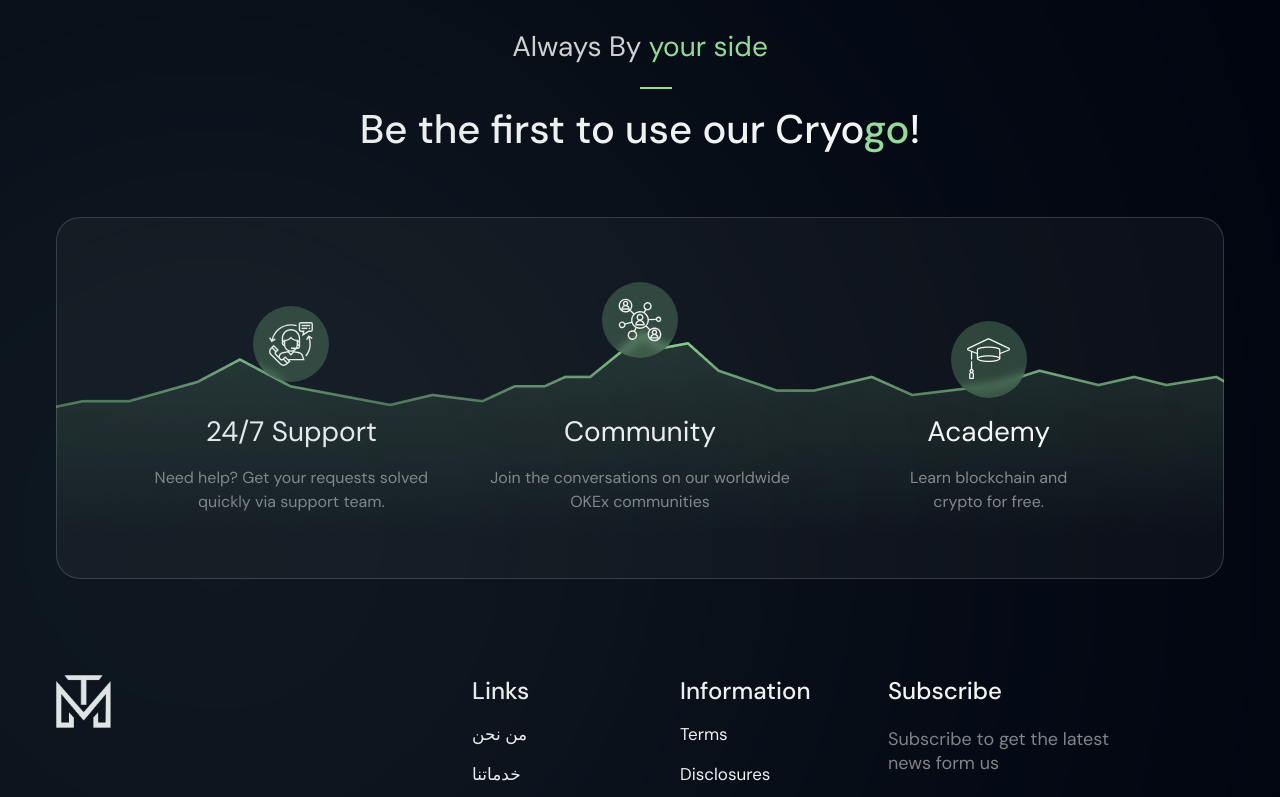
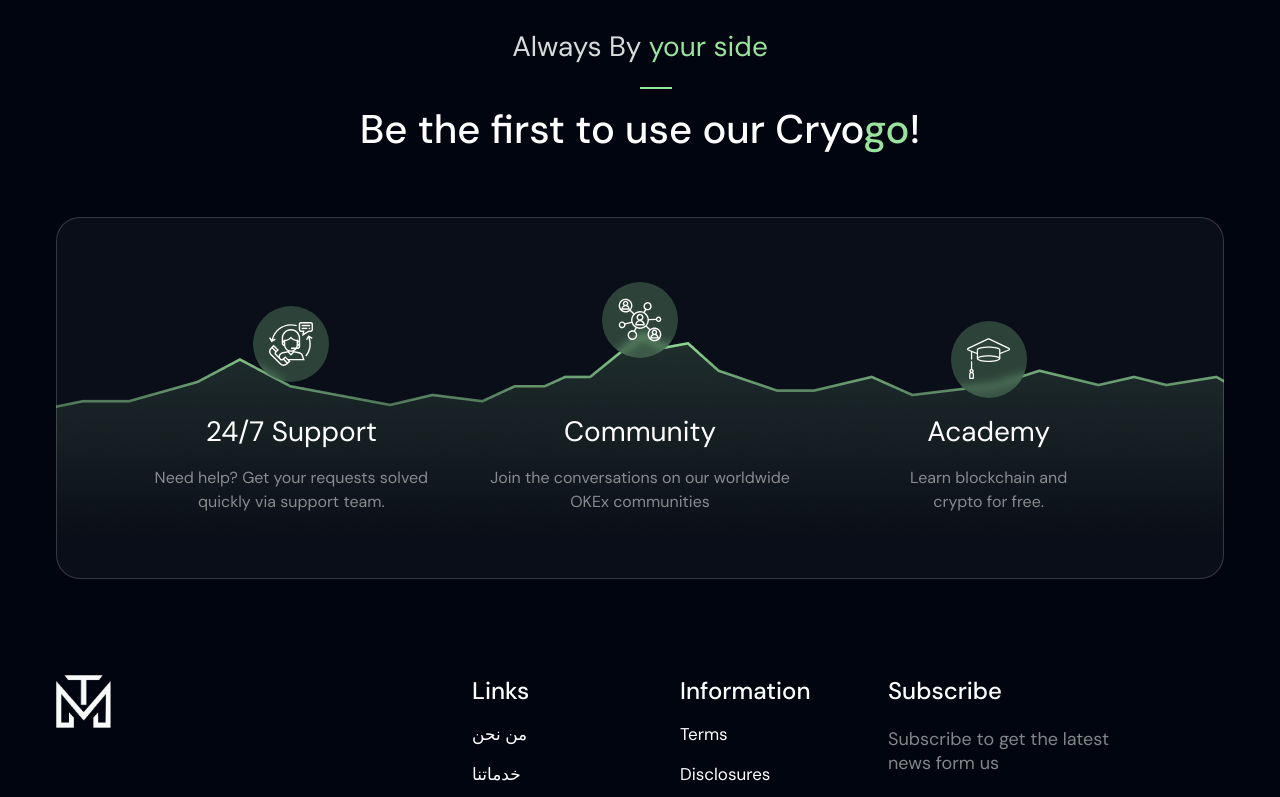
Before and after one commit to BassamXYZ/MT-Trading, a Next.js app: page / in a window 1280 px wide. Shown: the part 4960-5757 px from the top of the page. Built offline with nearby package versions, Linux system fonts and the light colour scheme; some icons are missing.

Commit message:
Fix Layout Issue on Mobile

```diff
--- a/src/components/Home/perks/index.tsx
+++ b/src/components/Home/perks/index.tsx
@@ -40,7 +40,6 @@ const Perks = () => {
           </div>
         </div>
       </div>
-      <div className="bg-gradient-to-br from-tealGreen to-charcoalGray sm:w-50 w-96 sm:h-50 h-96 rounded-full sm:-bottom-80 bottom-0 blur-400 z-0 absolute sm:-left-48 opacity-60"></div>
     </section>
   );
 };
```
